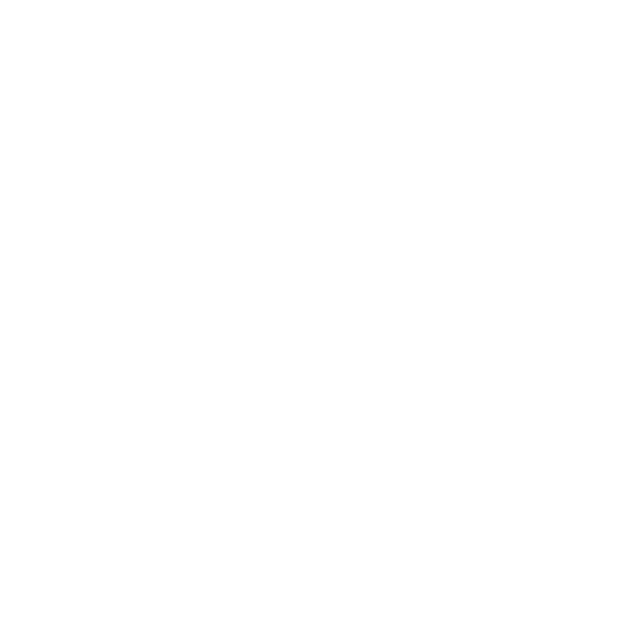
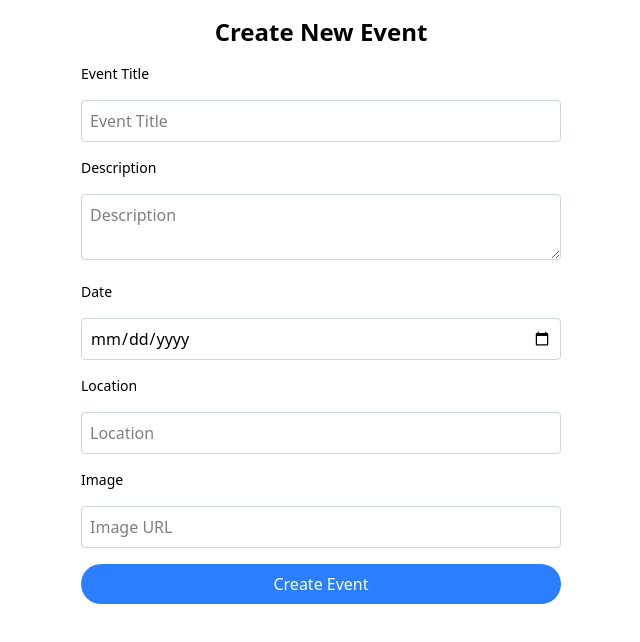
Before and after one commit to dot-jayson/events-platform, a React (Vite) app: page /create-event in a window 1280 px wide. Before the commit this address had no page. Shown: the top 642 px of the page, without its empty margins (319-959 px from the left). Built offline with nearby package versions, Linux system fonts and the light colour scheme.

Commit message:
added create-event page with form

```diff
--- a/src/App.tsx
+++ b/src/App.tsx
@@ -1,5 +1,6 @@
 import { BrowserRouter as Router, Route, Routes } from 'react-router-dom'
 import EventList from './pages/EventList'
+import CreateEvent from './pages/CreateEvent'
 
 function App() {
   return (
@@ -9,6 +10,10 @@
           path="/"
           element={<EventList />}
         />
+        <Route
+          path="create-event"
+          element={<CreateEvent />}
+        />
       </Routes>
     </Router>
   )
--- /dev/null
+++ b/src/pages/CreateEvent.tsx
@@ -0,0 +1,113 @@
+import { useState } from 'react'
+
+const CreateEvent = () => {
+  const [title, setTitle] = useState('')
+  const [description, setDescription] = useState('')
+  const [date, setDate] = useState('')
+  const [location, setLocation] = useState('')
+  const [imageURL, setImageURL] = useState('')
+
+  const handleSubmit = (e: React.FormEvent) => {
+    e.preventDefault()
+    // Add event to data, log for now
+    console.log({ title, description, date, location, imageURL })
+    // Reset form
+    setTitle('')
+    setDescription('')
+    setDate('')
+    setLocation('')
+    setImageURL('')
+  }
+
+  return (
+    <div className="max-w-lg mx-auto p-4">
+      <h2 className="text-2xl font-semibold text-center mb-4">
+        Create New Event
+      </h2>
+      <form
+        onSubmit={handleSubmit}
+        className="space-y-4"
+      >
+        <label
+          htmlFor="title"
+          className="block text-sm font-medium"
+        >
+          Event Title
+        </label>
+        <input
+          id="title"
+          type="text"
+          placeholder="Event Title"
+          value={title}
+          onChange={(e) => setTitle(e.target.value)}
+          className="w-full p-2 border border-gray-300 rounded"
+        />
+        <label
+          htmlFor="title"
+          className="block text-sm font-medium"
+        >
+          Description
+        </label>
+        <textarea
+          id="description"
+          placeholder="Description"
+          value={description}
+          onChange={(e) => setDescription(e.target.value)}
+          className="w-full p-2 border border-gray-300 rounded"
+        />
+        <label
+          htmlFor="date"
+          className="block text-sm font-medium"
+        >
+          Date
+        </label>
+        <input
+          id="date"
+          type="date"
+          placeholder="Date and time"
+          value={date}
+          onChange={(e) => setDate(e.target.value)}
+          className="w-full p-2 border border-gray-300 rounded"
+        />
+        <label
+          htmlFor="location"
+          className="block text-sm font-medium"
+        >
+          Location
+        </label>
+        <input
+          type="text"
+          placeholder="Location"
+          value={location}
+          onChange={(e) => setLocation(e.target.value)}
+          className="w-full p-2 border border-gray-300 rounded"
+        />
+        {/* Image, change to file selector later on */}
+        <label
+          htmlFor="image"
+          className="block text-sm font-medium"
+        >
+          Image
+        </label>
+        <input
+          id="image"
+          type="text"
+          placeholder="Image URL"
+          value={imageURL}
+          onChange={(e) => setImageURL(e.target.value)}
+          className="w-full p-2 border border-gray-300 rounded"
+        />
+        <button
+          type="submit"
+          className="w-full py-2 px-4 bg-blue-500 text-white
+          rounded-full hover:bg-blue-600 focus:outline-none focus:ring-2
+          focus:ring-blue-500 focus:ring-opacity-50"
+        >
+          Create Event
+        </button>
+      </form>
+    </div>
+  )
+}
+
+export default CreateEvent
```
